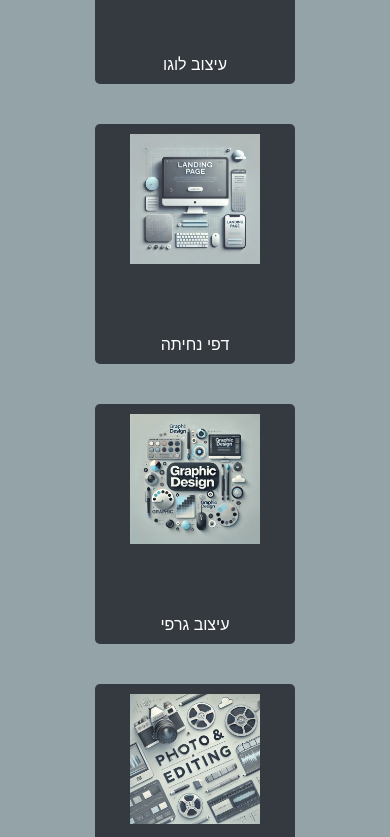
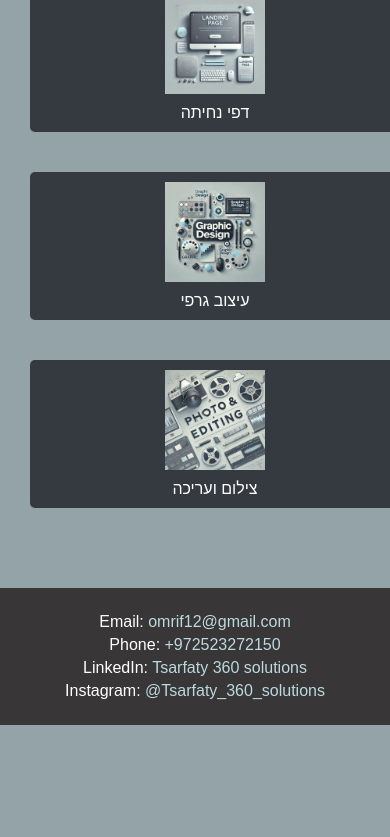
Before and after one commit to idodotsar/tsarfaty360solutions, a plain HTML site: page business.html in a window 390 px wide. Shown: the part 752-1589 px from the top of the page. After the commit the page ends 1477 px from the top, so only its background shows below. Drawn offline with Linux system fonts and the light colour scheme.

Commit message:
Update styles.css

```diff
--- a/styles.css
+++ b/styles.css
@@ -121,11 +121,9 @@ body {
 
 /* עיצוב הסרגל התחתון */
 .footer {
-
     background-color: #383636;
     color: #fff;
     padding: 20px;
-
 }
 
 .footer a {
@@ -134,13 +132,13 @@ body {
 }
 
 .footer a:hover {
-
     text-decoration: underline;
 }
 
 .footer-text {
     margin: 5px 0;
 }
+
 /* עיצוב הכיתוב מתחת לכפתורים */
 .category-text {
     font-size: 28px; /* הגדלת הגודל */
@@ -149,3 +147,25 @@ body {
     color: white; /* צבע טקסט מתחת לכפתור */
     text-align: center; /* יישור הכיתוב למרכז */
 }
+
+/* Media Queries for Mobile Devices */
+@media (max-width: 768px) {
+    .main-content {
+        padding: 20px;
+    }
+
+    .button-container {
+        flex-direction: column; /* הכפתורים יופיעו אחד מעל השני במובייל */
+        gap: 20px;
+    }
+
+    .custom-btn {
+        width: 100%; /* הכפתור יתפרש על כל הרוחב */
+        height: auto; /* התאמה לגובה אוטומטי */
+    }
+
+    .custom-btn img {
+        width: 100px;
+        height: 100px;
+    }
+}
```
